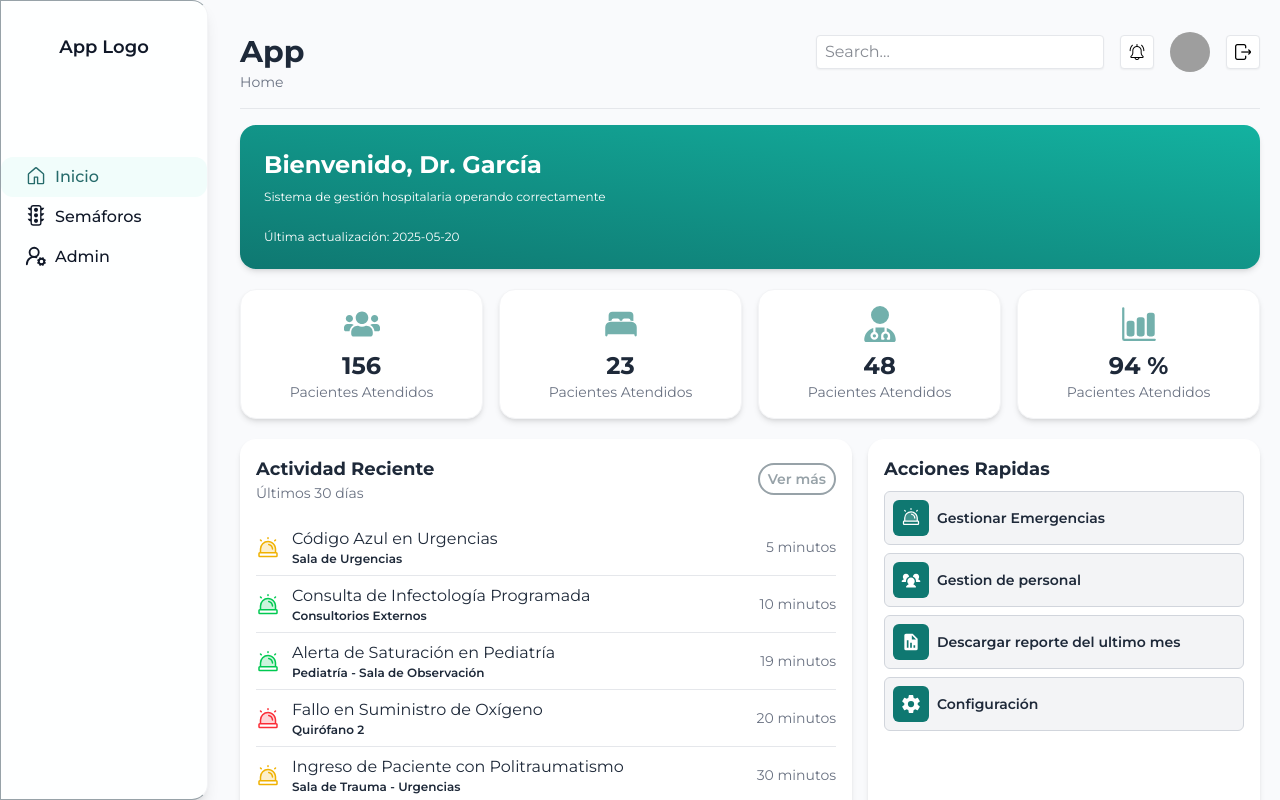
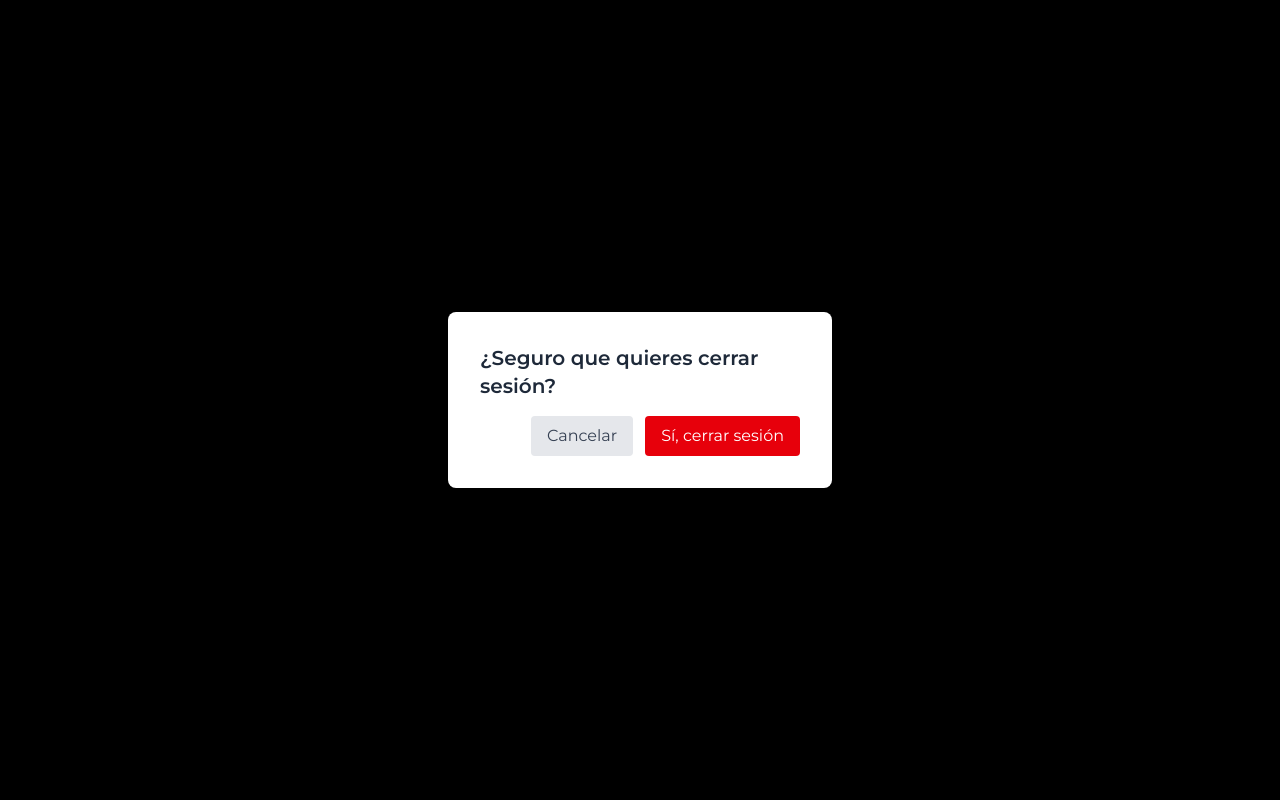
Before and after one commit to jbnvdst/modular_instituto, a React (Vite) app: page / in a window 1280 px wide. Both pictures are taken after a click on the button 1243 px from the left and 52 px from the top of the page. Shown: the top 800 px of the page. Built offline with nearby package versions, Linux system fonts and the light colour scheme; grey boxes are pictures that could not be loaded.

Commit message:
modal cerrar sesion

```diff
--- a/src/components/Layout/index.jsx
+++ b/src/components/Layout/index.jsx
@@ -6,6 +6,8 @@ import logoutIcon from "../../assets/icons/exit.png";
 import profilePic from "../../assets/img/default_profile.jpg";
 
 const Layout = ({ children }) => {
+    const [showModal, setShowModal] = React.useState(false);
+
     return (
         <div className="flex w-svw overflow-x-hidden overflow-y-auto">
             <Sidebar />
@@ -20,14 +22,38 @@ const Layout = ({ children }) => {
                         <NavLink to="/profile">
                             <img src={profilePic} alt="Profile" className="w-10 h-10 rounded-full object-cover" />
                         </NavLink>
-                        <button className="bg-white border border-gray-200 shadow-xs p-2 rounded-sm cursor-pointer hover:bg-gray-100 transition-all duration-200">
-                            <img src={logoutIcon} alt="Notifications" className="w-4 h-4" />
+                        <button
+                            className="bg-white border border-gray-200 shadow-xs p-2 rounded-sm cursor-pointer hover:bg-gray-100 transition-all duration-200"
+                            onClick={() => setShowModal(true)}
+                        >
+                            <img src={logoutIcon} alt="Logout" className="w-4 h-4" />
                         </button>
                     </div>
                 </header>
                 <main className="px-5 pl-8">
                     {children}
                 </main>
+                {showModal && (
+                    <div className="fixed inset-0 flex items-center justify-center bg-black bg-opacity-40 z-50">
+                        <div className="bg-white rounded-lg shadow-lg p-8 max-w-sm w-full">
+                            <h2 className="text-xl font-semibold mb-4 text-gray-800">¿Seguro que quieres cerrar sesión?</h2>
+                            <div className="flex justify-end gap-3">
+                                <button
+                                    className="px-4 py-2 rounded bg-gray-200 text-gray-700 hover:bg-gray-300"
+                                    onClick={() => setShowModal(false)}
+                                >
+                                    Cancelar
+                                </button>
+                                <a
+                                    href="/login"
+                                    className="px-4 py-2 rounded bg-red-600 text-white hover:bg-red-700"
+                                >
+                                    Sí, cerrar sesión
+                                </a>
+                            </div>
+                        </div>
+                    </div>
+                )}
             </div>
         </div>
     );
```
